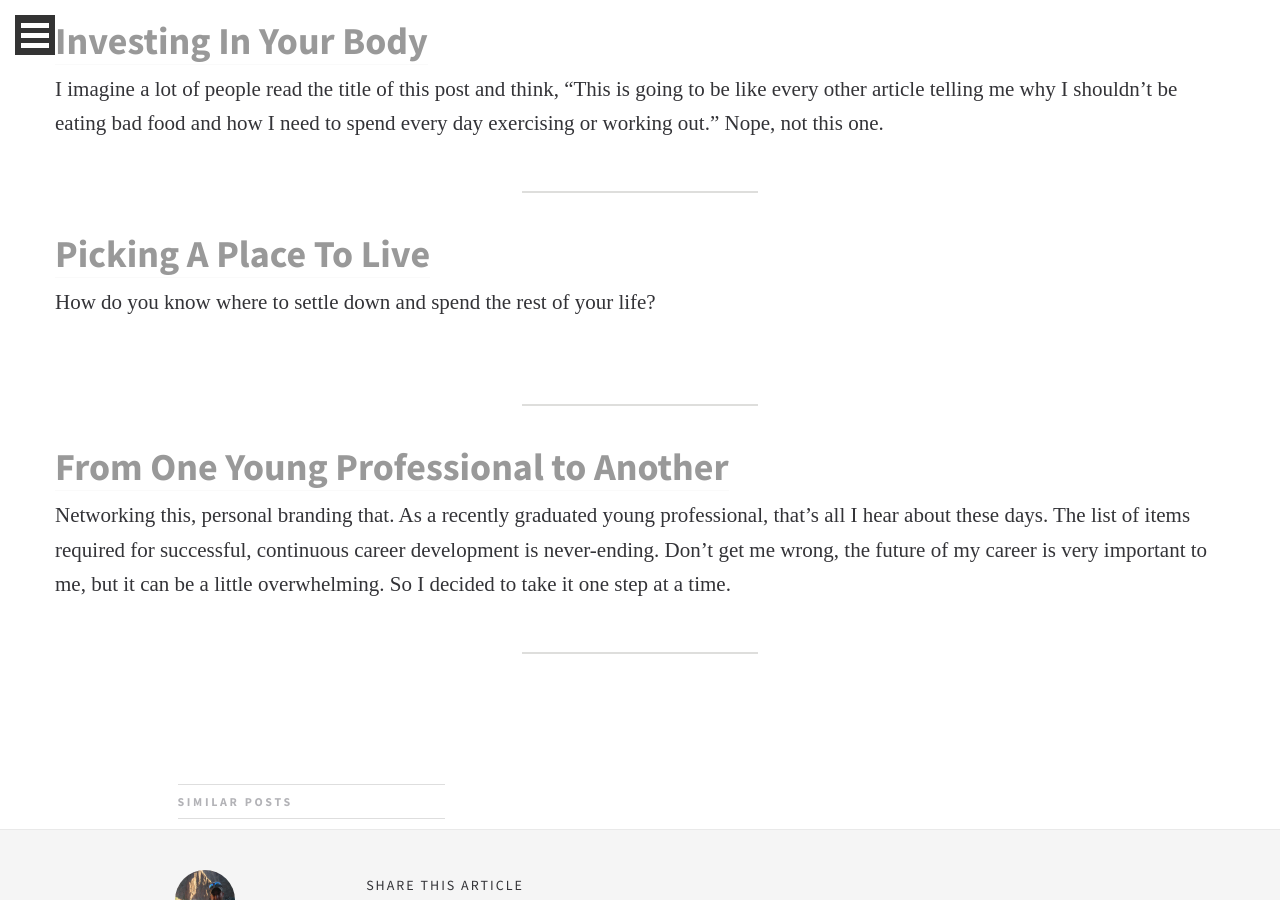
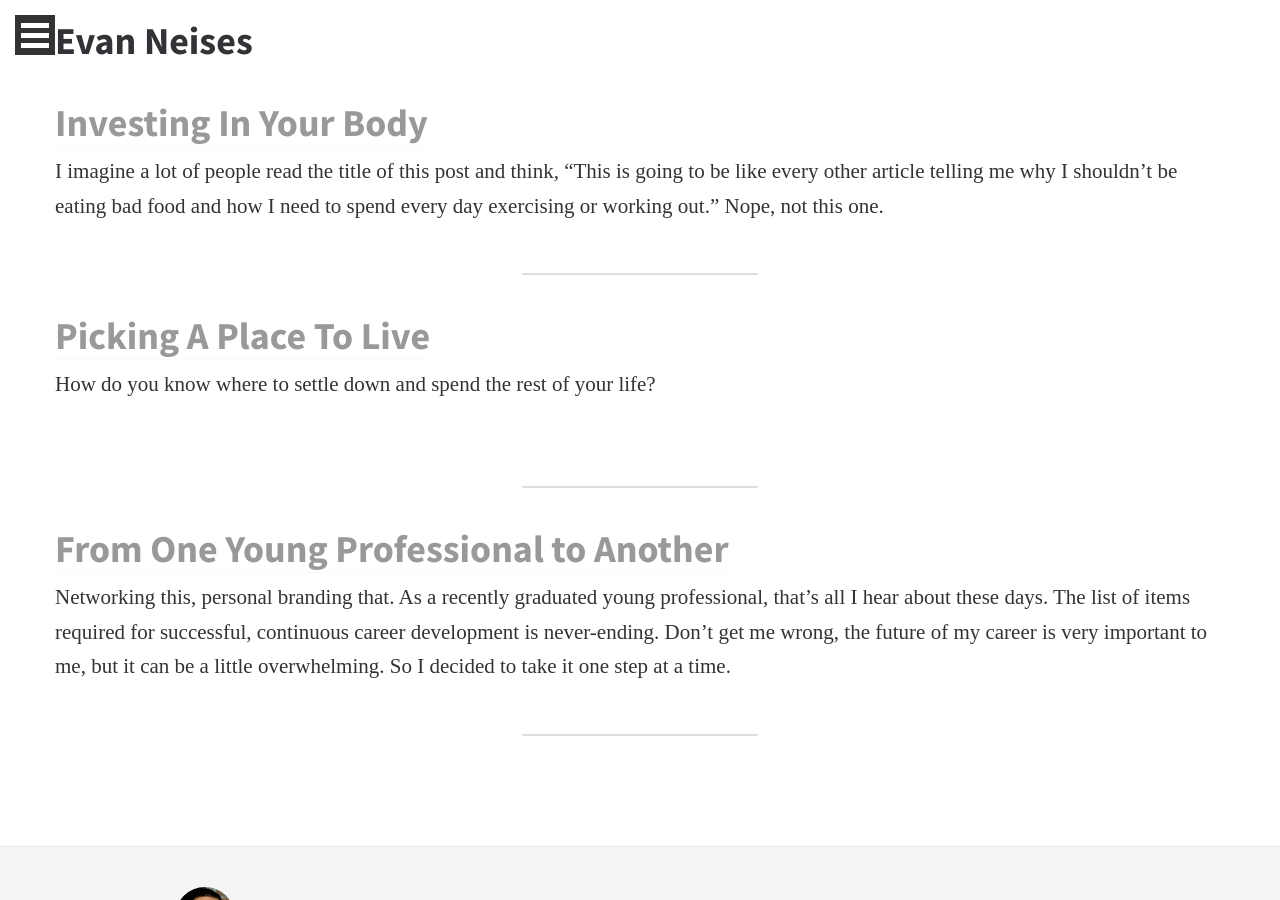
Before and after one commit to EJBlog/EJBlog.github.io, a Jekyll site: the page built from all_posts_evan.html, in a window 1280 px wide. Built offline with Jekyll 4.4.1, drawn with Linux system fonts in a browser that asks for light colours; nearby versions of some CDN libraries; some web fonts are replaced.

Commit message:
Update all_posts_evan.html

```diff
--- a/_layouts/all_posts_evan.html
+++ b/_layouts/all_posts_evan.html
@@ -57,6 +57,7 @@
 
         <main class="container">
             <div class="row">
+            	<h1>Evan Neises</h1><br>
                 <div class="home-page-posts animated fadeIn ">
 
                         {% assign posts = site.posts | where: "post_author","Evan Neises" %}
@@ -85,15 +86,15 @@
 		    <!--{% endfor %}-->
 
 
-                    <h2 class="favorites">Similar Posts</h2>
+   <!--                 <h2 class="favorites">Similar Posts</h2>-->
 
-			{% for post in site.posts %}
-			<div class="similar-post">
-        			{% if page.related_post contains post.title %}
-            			<h3><a href="{{ site.baseurl }}{{ post.url }}">{{ post.title }}</a></h3>
-        			{% endif %}
-			</div>
-			{% endfor %}
+			<!--{% for post in site.posts %}-->
+			<!--<div class="similar-post">-->
+   <!--     			{% if page.related_post contains post.title %}-->
+   <!--         			<h3><a href="{{ site.baseurl }}{{ post.url }}">{{ post.title }}</a></h3>-->
+   <!--     			{% endif %}-->
+			<!--</div>-->
+			<!--{% endfor %}-->
 
                     <!--<div class="similar-post">-->
                     <!--    <a href="post.html"><h3>Why everyone named Jake is an idiot</h3></a>-->
@@ -120,25 +121,21 @@
             <div class="container">
                 <div class="row">
                     <div class="col-xs-12 col-sm-2">
-                        {% if page.post_author == "Evan Neises"%}
                         <img src="{{ site.url }}/img/ENeises1.jpg" class="user-icon " alt="user-image">
-                        {% else %}
-                        <img src="{{ site.url }}/img/jake_grandcanyon.jpg" class="user-icon " alt="user-image">
-                        {% endif %}
                     </div>
-                    <div class="col-xs-12 col-sm-4">
-                        <div class="social">
-                            <p>Share this article</a>
-                            <div class="social-links">
+                    <!--<div class="col-xs-12 col-sm-4">-->
+                    <!--    <div class="social">-->
+                    <!--        <p>Share this article</a>-->
+                    <!--        <div class="social-links">-->
                             <!-- Need to change the links below to our domain name when we buy it -->
-                                <a class="social-icon" href="#" data-platform="twitter" data-message="Check out this post!" data-url="http://ejblog.github.io{{ page.url }}"><i class="fa fa-twitter"></i></a>
+                    <!--            <a class="social-icon" href="#" data-platform="twitter" data-message="Check out this post!" data-url="http://ejblog.github.io{{ page.url }}"><i class="fa fa-twitter"></i></a>-->
 
-                                <a class="social-icon" href="#" data-platform="facebook" data-message="Check out this post!" data-url="http://ejblog.github.io{{ page.url }}"><i class="fa fa-facebook-official"></i></a>
+                    <!--            <a class="social-icon" href="#" data-platform="facebook" data-message="Check out this post!" data-url="http://ejblog.github.io{{ page.url }}"><i class="fa fa-facebook-official"></i></a>-->
 
-                                <a class="social-icon" data-platform="mail"  href="mailto:ejpersonalblog@gmail.com"><i class="fa fa-envelope"></i></a>
-                            </div>
-                        </div>
-                    </div>
+                    <!--            <a class="social-icon" data-platform="mail"  href="mailto:ejpersonalblog@gmail.com"><i class="fa fa-envelope"></i></a>-->
+                    <!--        </div>-->
+                    <!--    </div>-->
+                    <!--</div>-->
                 </div><!-- end row -->
             </div>
 
```
